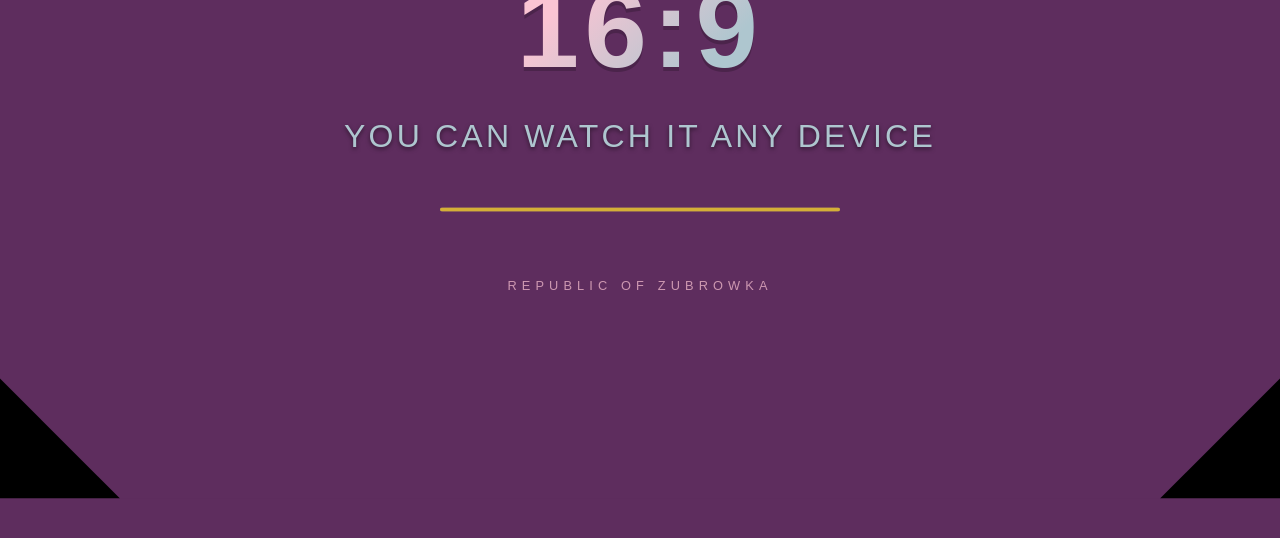
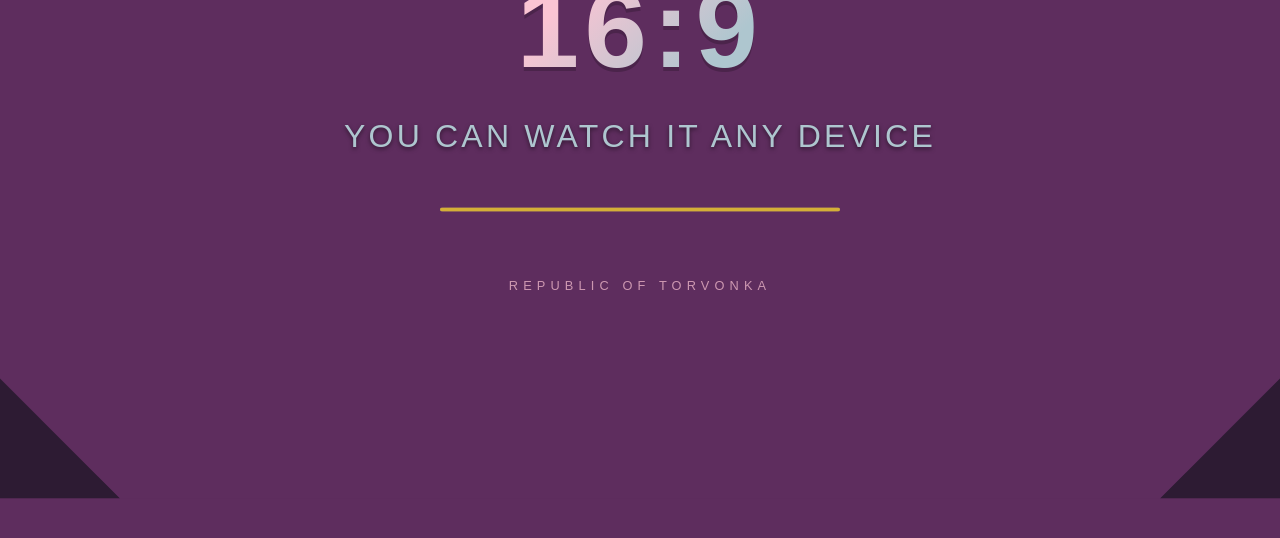
Before and after one commit to omer-kuluc/hotel-example, a React (Vite) app: page / in a window 1280 px wide. Shown: the top 538 px of the page. Built offline with nearby package versions, Linux system fonts and the light colour scheme; a web font is replaced by a local one.

Commit message:
Loading css güncellendi

```diff
--- a/src/assets/styles/Loading.css
+++ b/src/assets/styles/Loading.css
@@ -37,28 +37,28 @@
   top: 0;
   left: 0;
   border-width: 60px 60px 0 0;
-  border-color: #000 transparent transparent transparent;
+  border-color: #2d1b33 transparent transparent transparent;
 }
 
 .top-right {
   top: 0;
   right: 0;
   border-width: 0 60px 60px 0;
-  border-color: transparent #000 transparent transparent;
+  border-color: transparent #2d1b33 transparent transparent;
 }
 
 .bottom-left {
   bottom: 0;
   left: 0;
   border-width: 60px 0 0 60px;
-  border-color: transparent transparent transparent #000;
+  border-color: transparent transparent transparent #2d1b33;
 }
 
 .bottom-right {
   bottom: 0;
   right: 0;
   border-width: 0 0 60px 60px;
-  border-color: transparent transparent #000 transparent;
+  border-color: transparent transparent #2d1b33 transparent;
 }
 
 /* İçerik Düzeni */
--- a/src/components/Loading.jsx
+++ b/src/components/Loading.jsx
@@ -93,7 +93,7 @@ const Loading = ({ onComplete }) => {
           <div className="loading-bar-fill" ref={barRef}></div>
         </div>
 
-        <p className="loading-footer">REPUBLIC OF ZUBROWKA</p>
+        <p className="loading-footer">REPUBLIC OF TORVONKA</p>
       </div>
     </div>
   );
```
